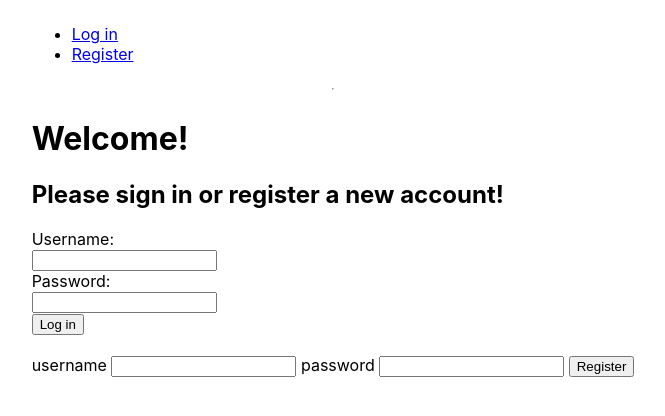
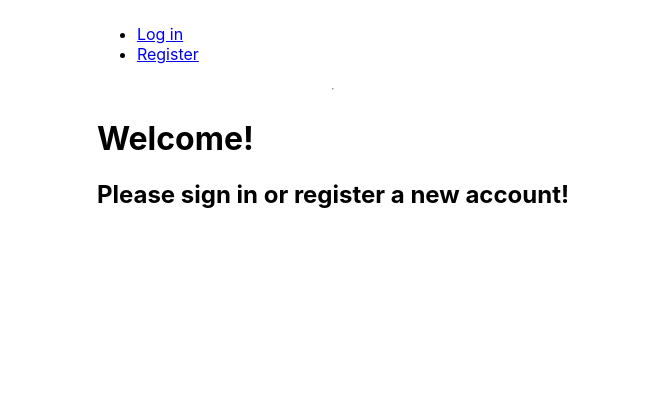
Before and after one commit to beratcan97/php-api, a PHP site: template src/public/views/index.php in a window 1280 px wide. Shown: the top 416 px of the page, without its empty margins (307-972 px from the left). Run offline with PHP 8.4, Linux system fonts and the light colour scheme; the template is opened without the code that fills it, so the values that code supplies are empty.

Commit message:
Everything should work now

```diff
--- a/src/public/scripts/fetch.js
+++ b/src/public/scripts/fetch.js
@@ -1,8 +1,5 @@
 const api = (function() {
 
-
-  // login och logout är egna funktioner eftersom
-  // de inte routas mot /api/... utan går direkt till /login eller /logout
   async function login(body) {
     const postOptions = {
       method: "POST",
@@ -11,18 +8,9 @@ const api = (function() {
     };
 
     fetch("/login", postOptions)
-    .then(response => response.text())
-    .then(data => console.log(data[1] + " has logged in"))
-    .catch(err => console.log(err));
-  }
-
-  async function index() {
-    let index = await fetch("/")
       .then(response => response.json())
-      .then(data => data)
+      .then(data => console.log(data))
       .catch(err => console.log(err));
-
-    return index;
   }
 
   async function get(route) {
@@ -48,19 +36,15 @@ const api = (function() {
   async function post(route, body) {
     route = route.toString();
 
-     const postOptions = {
-       method: "POST",
-       body: body,
-       credentials: "include"
-     };
+    const postOptions = {
+      method: "POST",
+      body: body,
+      credentials: "include"
+    };
 
     fetch("/api/" + route, postOptions)
       .then(res => res.json())
-      .then(data => {
-        data.forEach(item => {
-          console.log(item + " was posted");
-        });
-      })
+      .then(data => console.log(JSON.stringify(data)))
       .catch(err => console.log(err));
   }
 
@@ -69,7 +53,7 @@ const api = (function() {
 
     const patchOptions = {
       method: "PATCH",
-      headers: { 'Content-Type': 'application/x-www-form-urlencoded' },
+      headers: { "Content-Type": "application/x-www-form-urlencoded" },
       body: body
     };
 
@@ -98,7 +82,6 @@ const api = (function() {
 
   return {
     login: login,
-    logout: logout,
     get: get,
     getOne: getOne,
     post: post,
--- a/src/public/scripts/main.js
+++ b/src/public/scripts/main.js
@@ -1,3 +1,4 @@
+// Helpers
 let get = {
   id: arg => document.getElementById(arg),
   class: arg => document.getElementsByClassName(arg)
@@ -7,27 +8,16 @@ function isset(item) {
   return item !== null;
 }
 
-let registerBtn = get.id("registerBtn");
+// Declarations
 let registerForm = get.id("register_form");
 let loginForm = get.id("login_form");
-let loginUsername = get.id("login_username");
-let loginPassword = get.id("login_password");
-let loginBtn = get.id("login_btn");
 
+// login & register
 if (isset(registerForm)) {
   registerForm.addEventListener("submit", function(event) {
     event.preventDefault();
     let formData = new FormData(this);
     api.post("register", formData);
-  });
-}
-
-if (isset(loginBtn)) {
-  loginBtn.addEventListener("click", function(event) {
-    let formData = new FormData();
-    formData.append("username", loginUsername.value);
-    formData.append("password", loginPassword.value);
-    api.login(formData);
     location.reload();
   });
 }
@@ -37,5 +27,6 @@ if (isset(loginForm)) {
     event.preventDefault();
     let formData = new FormData(this);
     api.login(formData);
+    window.location.href = "/";
   });
 }
--- a/src/public/views/components/head.php
+++ b/src/public/views/components/head.php
@@ -1,5 +1,10 @@
-<meta charset="UTF-8">
-<meta name="viewport" content="width=device-width, initial-scale=1.0">
-<meta http-equiv="X-UA-Compatible" content="ie=edge">
-<link rel="stylesheet" href="css/style.css">
-<title>Frontend</title>
+<!DOCTYPE html>
+<html lang="en">
+
+<head>
+  <meta charset="UTF-8">
+  <meta name="viewport" content="width=device-width, initial-scale=1.0">
+  <meta http-equiv="X-UA-Compatible" content="ie=edge">
+  <link rel="stylesheet" href="css/style.css">
+  <title>Frontend</title>
+</head>
--- a/src/public/views/components/navbar.php
+++ b/src/public/views/components/navbar.php
@@ -3,19 +3,19 @@
 		<div class="navbar-end">
 			<ul class="navbar">
 
-				<?php if(!isset($_SESSION['userID'])): ?>
+				<?php if (!isset($_SESSION['userID'])): ?>
 
 				<li class="navbar-item">
-					<a href="views/components/login.php">Log in</a>
+					<a href="/login">Log in</a>
 				</li>
 				<li class="navbar-item">
-					<a href="views/components/register.php">Register</a>
+					<a href="/register">Register</a>
 				</li>
 
 				<?php else:  ?>
 
 				<li class="navbar-item">
-					<a href="views/components/logout.php">Sign out</a>
+					<a href="/logout">Sign out</a>
 				</li>
 
 				<?php endif; ?>
--- a/src/public/views/components/register.php
+++ b/src/public/views/components/register.php
@@ -1,3 +1,4 @@
+<?php require('head.php'); ?>
 <form action="/api/register" id="register_form" method="post">
     <div class="field">
       <label for="register_username">Username</label>
@@ -13,3 +14,5 @@
       <button type="submit" name="registerBtn" id="registerBtn">Register</button>
     </div>
   </form>
+
+<?php require('footer.php'); ?>
--- a/src/public/views/index.php
+++ b/src/public/views/index.php
@@ -1,9 +1,4 @@
-<!DOCTYPE html>
-<html lang="en">
-
-<head>
-  <?php require_once('components/head.php'); ?>
-</head>
+<?php require_once('components/head.php'); ?>
 
 <body>
   <?php require_once('components/navbar.php'); ?>
@@ -14,12 +9,12 @@
 				<h2 class="subtitle">Please sign in or register a new account!</h2>
 			</div>
 
-      <form action="/login" method="post" id="login_form">
+      <!-- <form action="/login" method="post" id="login_form">
         <label for="login_username">Username:</label><br />
         <input type="text" name="username" id="login_username"> <br />
         <label for="login_password">Password:</label><br />
         <input type="password" name="password" id="login_password"><br />
-        <button type="button" name="login" id="login_btn">Log in</button>
+        <button type="submit" name="login" id="login_btn">Log in</button>
       </form>
 
       <br />
@@ -30,11 +25,10 @@
           <label for="register_password">password</label>
           <input id="register_password" type="password" name="password">
           <button type="submit" name="registerBtn" id="registerBtn">Register</button>
-        </form>
+        </form> -->
 		<?php else:
 ?>
   <p class="title">Welcome, <?= $_SESSION['username'] ?> </p>
-  <a href="/logout"><button type="button" id="logout" name="logout">Log out</button></a>
 <?php endif;?>
 </div>
 
```
Also changed, not shown: src/public/index.php (+9 -4 lines), src/public/views/components/login.php (+5 -3 lines).
